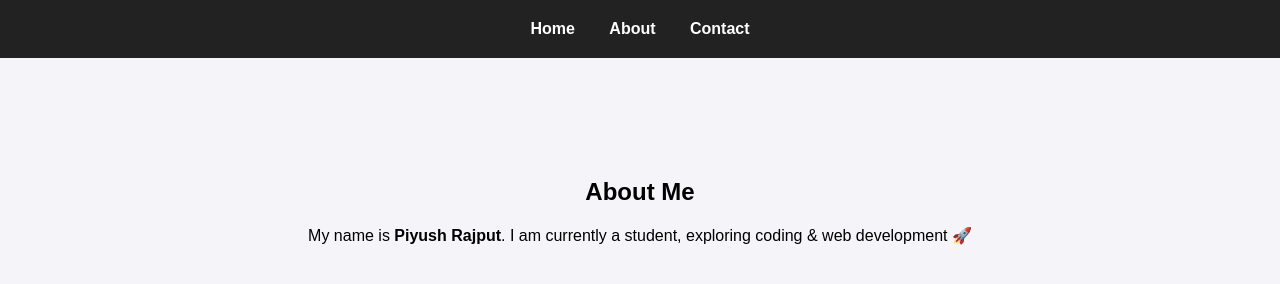
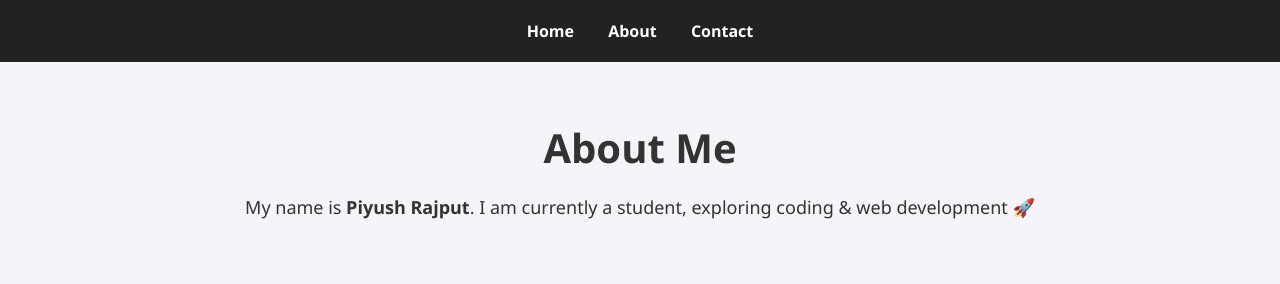
Before and after one commit to piyushrajput649/piyushrajput649.github.io, a plain HTML site: page about.html in a window 1280 px wide. Drawn offline with Linux system fonts and the light colour scheme.

Commit message:
Update about.html

```diff
--- a/about.html
+++ b/about.html
@@ -4,11 +4,40 @@
   <meta charset="UTF-8">
   <title>About | Piyush Rajput</title>
   <style>
-    body { margin:0; font-family:Arial,sans-serif; background:#f4f4f9; text-align:center; }
-    header { background:#222; padding:20px; }
-    nav a { color:white; margin:0 15px; text-decoration:none; font-weight:bold; }
+    * { margin:0; padding:0; box-sizing:border-box; }
+    body {
+      font-family: 'Segoe UI', sans-serif;
+      background:#f4f4f9;
+      text-align:center;
+      color:#333;
+    }
+    header {
+      background:#222;
+      padding:20px;
+      position:fixed;
+      top:0;
+      width:100%;
+      z-index:1000;
+    }
+    nav a {
+      color:white;
+      margin:0 15px;
+      text-decoration:none;
+      font-weight:bold;
+      transition:0.3s;
+    }
     nav a:hover { color:#0072ff; }
-    section { padding:100px 20px; }
+    section {
+      padding:120px 20px;
+      animation: fadeIn 1.5s ease-in-out;
+    }
+    h1 { font-size:40px; margin-bottom:20px; }
+    p { font-size:18px; }
+
+    @keyframes fadeIn {
+      from { opacity:0; transform:translateY(30px); }
+      to { opacity:1; transform:translateY(0); }
+    }
   </style>
 </head>
 <body>
@@ -21,7 +50,8 @@
   </header>
   <section>
     <h1>About Me</h1>
-    <p>My name is <b>Piyush Rajput</b>. I am currently a student, exploring coding & web development 🚀</p>
+    <p>My name is <b>Piyush Rajput</b>.
+    I am currently a student, exploring coding & web development 🚀</p>
   </section>
 </body>
 </html>
```
